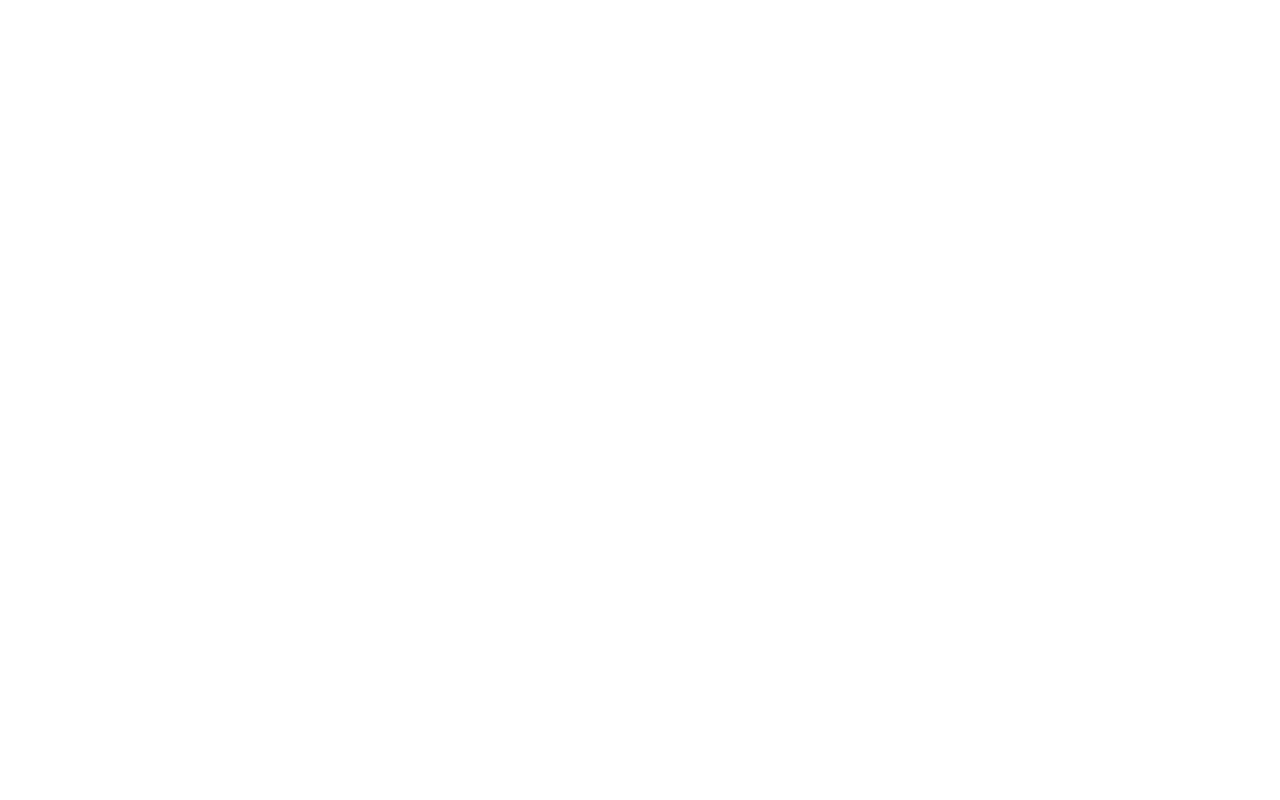
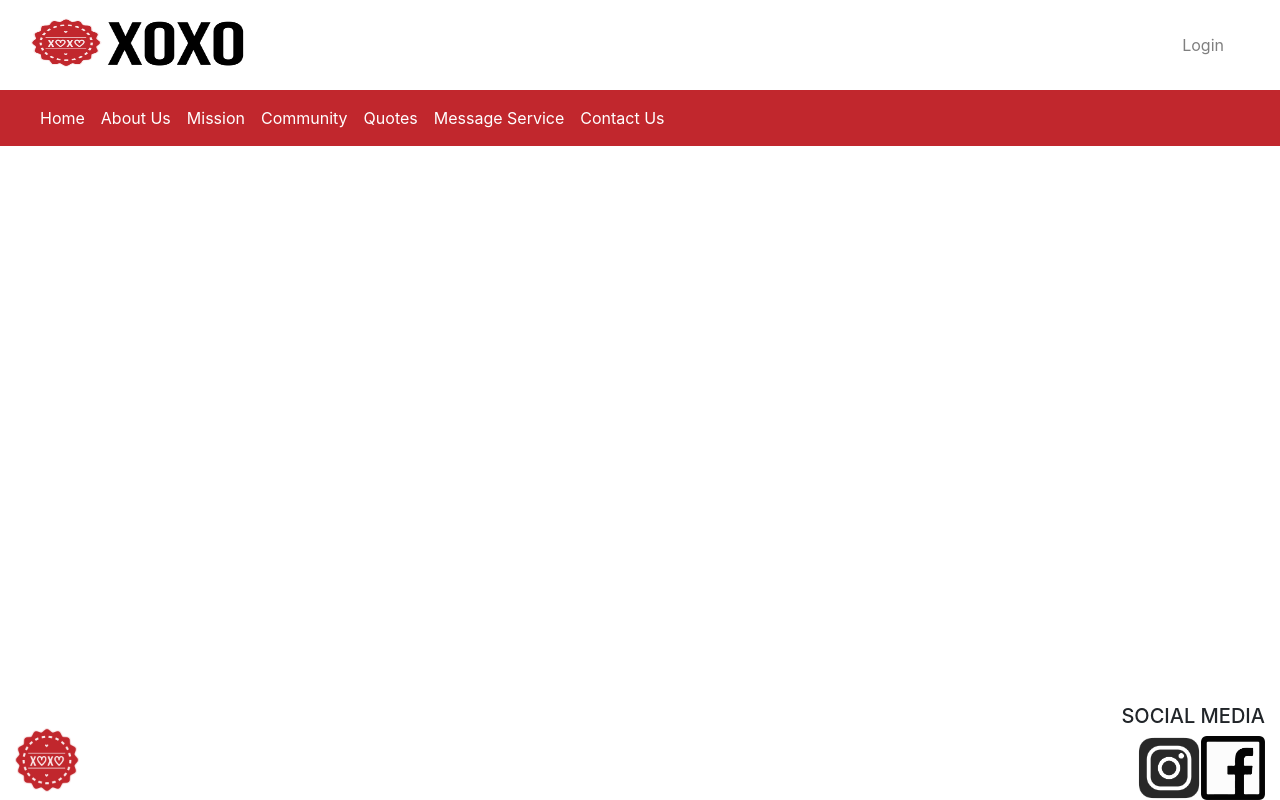
Before and after one commit to ViktorShalliev/XOXO, a plain HTML site: page index.html in a window 1280 px wide. Drawn offline with Linux system fonts and the light colour scheme.

Commit message:
commit master html to michaella

```diff
--- a/index.html
+++ b/index.html
@@ -9,6 +9,109 @@
 	</head>
 <body>
 
+<header>
+        <nav class="navbar navbar-expand-md header navbar-light sticky-top">
+            <div class="container-fluid">
+                <a class="navbar-brand" href=""><img src="images/Homepage/Supporting Images/logo_and_name.png" width="215px" height="90px" alt=""></a>
+                <div class="navbar">
+                  <ul class="navbar-nav ml-auto">
+                    <li class="nav-item">
+                      <a class="nav-link loginButton btn" href="loginpage.html">Login</a>
+                    </li>
+                  </ul>
+                </div>
+              </div>
+        </nav>
+    </header>
+<!-- Navbar -->
+	<nav class="navbar navbar-expand-lg navbar-dark navbar-custom bg-custom" style="background-color:#C1272D">
+	  <a class="navbar-brand" href="#"></a> <!-- Put link in href -->
+	  <button class="navbar-toggler" type="button" data-toggle="collapse" data-target="#navbarNav" aria-controls="navbarNav" aria-expanded="false" aria-label="Toggle navigation">
+		<span class="navbar-toggler-icon"></span>
+	  </button>
+	  <div class="collapse navbar-collapse" id="navbarNav">
+		<ul class="navbar-nav">
+		  <li class="nav-item active">
+			<a class="nav-link" href="index.html" style="color:white">Home <span class="sr-only"></span></a>
+		  </li>
+			<li class="nav-item">
+			<a class="nav-link" href="#" style="color:white">About Us</a>
+		  </li>
+		  <li class="nav-item">
+			<a class="nav-link" href="missionpage.html" style="color:white">Mission <span class="sr-only"></span></a>
+		  </li>
+		   <li class="nav-item">
+			<a class="nav-link" href="#" style="color:white">Community</a>
+		  </li>
+			<li class="nav-item">
+			<a class="nav-link" href="#" style="color:white">Quotes</a>
+			</li>
+			<li class="nav-item">
+			<a class="nav-link" href="#" style="color:white">Message Service</a>
+		  </li>
+			<li class="nav-item">
+			<a class="nav-link" href="#" style="color:white">Contact Us</a>
+		  </li>
+		</ul>
+	  </div>
+	</nav>
+
+<!-- Main grid -->
+
+
+<!-- Footer -->
+	<footer class="fixed-bottom">
+	<div class="page-footer font-small">
+		<div class="container-fluid text-center text-md-left">
+			<div class="row">
+				<div class="col-md-2 mb-md-0 mb-3"> <br>
+					<div class="footer-brand">
+						<a class="footer-brand" href="index.html">
+							<img src="Images/Homepage/Supporting Images/FF Logo.png" height="60px" alt="logo" /> </a>
+					</div>
+		    </div>
+            <div class="col-md-2 mb-md-0 mb-3">
+				<h5 class="text-uppercase"></h5>
+				<ul class="list-unstyled">
+					<li>
+						<a href="#!" style="color: white" >About Us</a>
+					</li>
+                    <li>
+                        <a href="missionpage.html" style="color: white" >Mission</a>
+                    </li>
+                    <li>
+                        <a href="#!" style="color: white" >Community</a>
+                    </li>
+				</ul>
+			</div>
+			<div class="col-md-3 mb-md-0 mb-3">
+				<h5 class="text-uppercase"> </h5>
+				<ul class="list-unstyled">
+					<li>
+						<a href="#!" style="color:white" >Quotes</a>
+					</li>
+					<li>
+						<a href="#!" style="color: white" >Message Service</a>
+					</li>
+					<li>
+						<a href="#!" style="color:white" >Contact us</a>
+					</li>
+				</ul>
+			</div>
+
+			<div class="col-md-5 mt-md-0 mt-3" >
+				<h5 class="text-uppercase" align="right" >SOCIAL MEDIA</h5>
+				<a href="https://www.facebook.com/Love-Yourself-XOXO-10275829468405" >
+					<img class="fa fa-facebook"  src="Images/Homepage/Supporting Images/Facebooklogo.png"  alt="facebooklogo" align="right"/>
+				</a>
+				<a href="https://www.instagram.com/xoxo_the_brand/">
+					<img class="fa fa-instagram" src="Images/Homepage/Supporting Images/Instagramlogo.png" alt="instagramlogo" align="right"/>
+				</a>
+			</div>
+		</div>
+	</div>
+</div>
+</footer>
 
 
 
```
